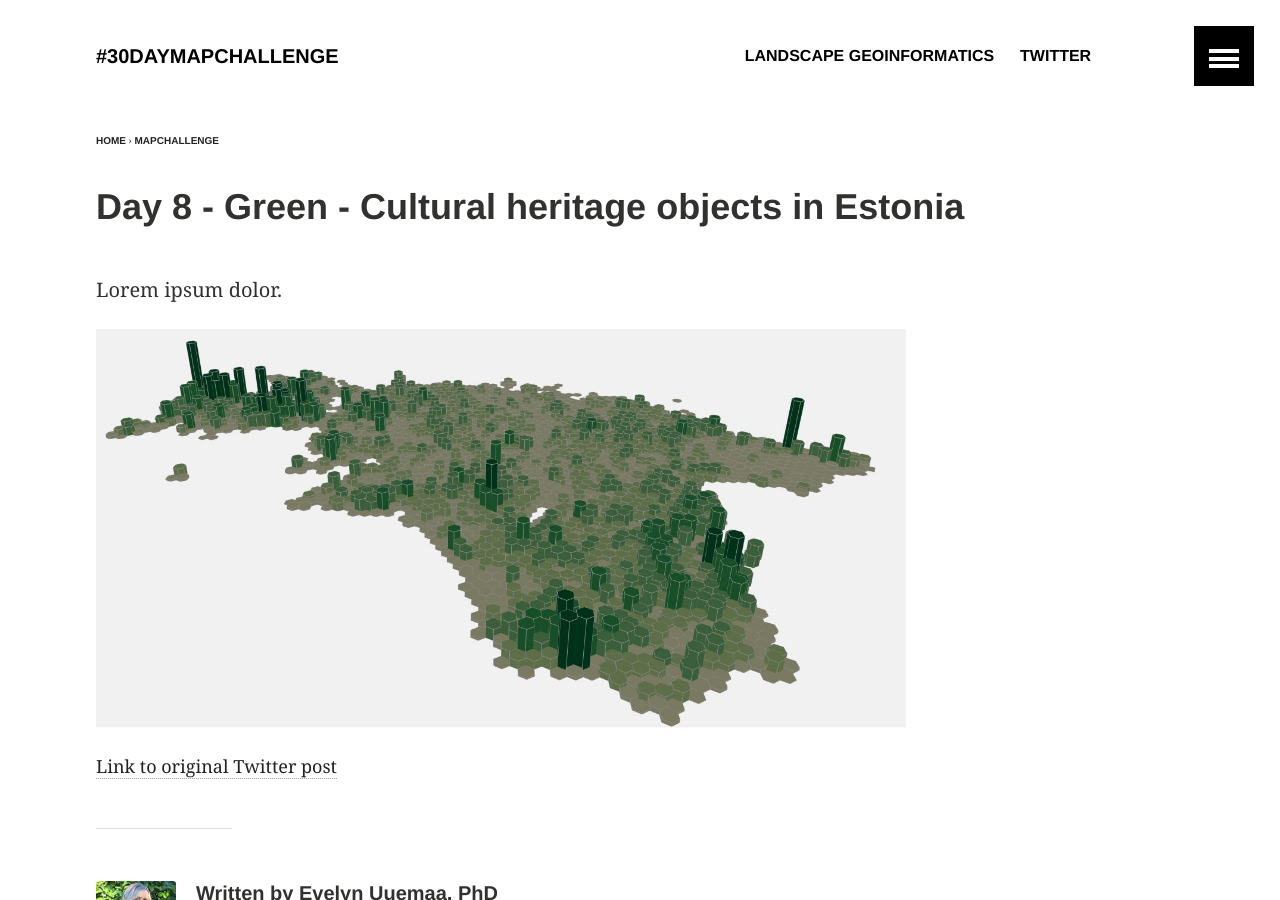
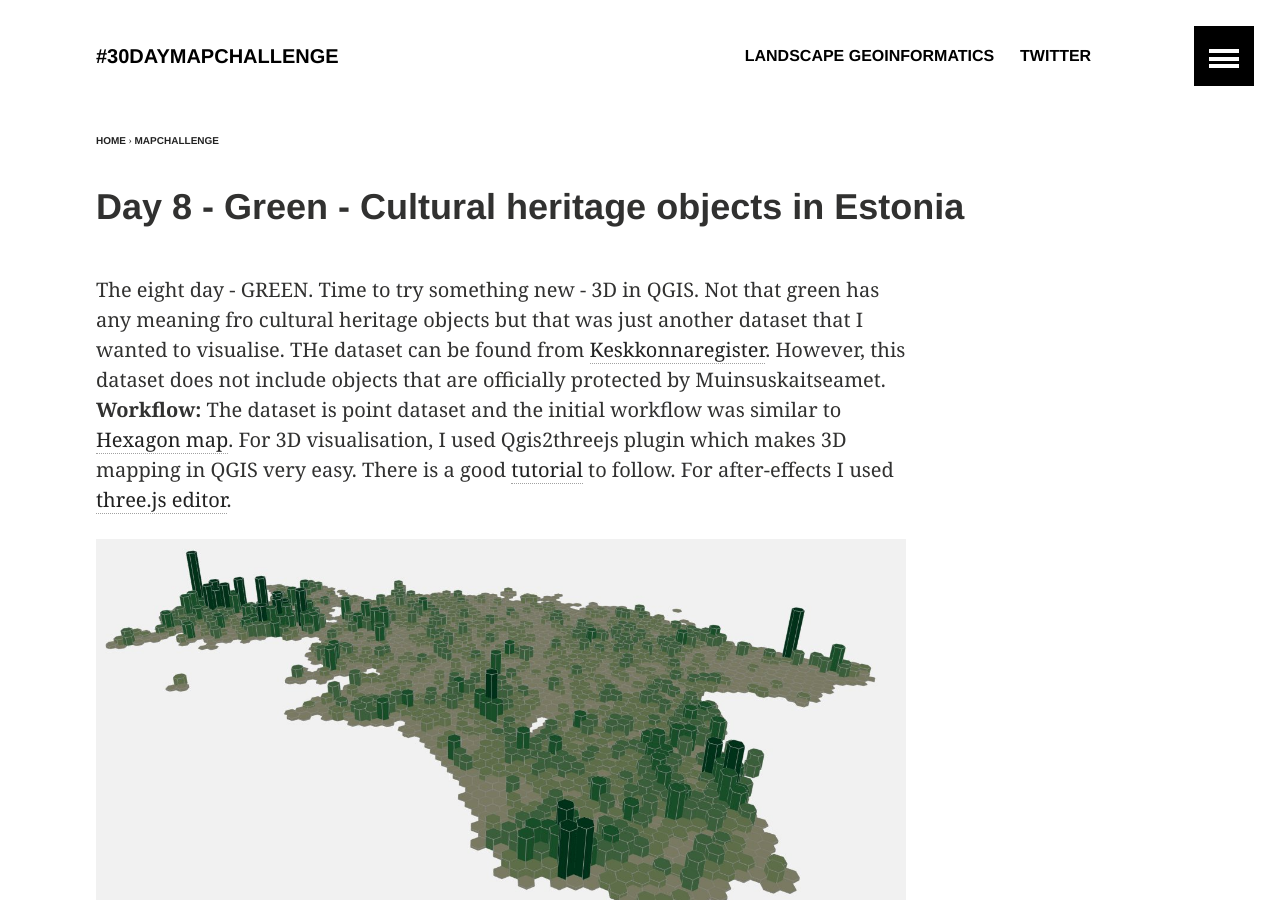
Before and after one commit to kevelyn1/30DayMapChallenge2019, a Jekyll site: the page built from _posts/mapchallenge/2019-11-8-day-8.md, in a window 1280 px wide and 900 px high. Built offline with Jekyll 4.4.1, drawn with Linux system fonts in a browser that asks for light colours.

Commit message:
Update 2019-11-8-day-8.md

```diff
--- a/_posts/mapchallenge/2019-11-8-day-8.md
+++ b/_posts/mapchallenge/2019-11-8-day-8.md
@@ -7,8 +7,9 @@ image:
   teaser: cultural-heritage-objects.jpg
 ---
 
-Lorem ipsum dolor.
+The eight day - GREEN. Time to try something new - 3D in QGIS. Not that green has any meaning fro cultural heritage objects but that was just another dataset that I wanted to visualise. THe dataset can be found from [Keskkonnaregister](http://register.keskkonnainfo.ee/). However, this dataset does not include objects that are officially protected by Muinsuskaitseamet.
+**Workflow:** The dataset is point dataset and the initial workflow was similar to [Hexagon map](https://kevelyn1.github.io/30DayMapChallenge2019/mapchallenge/day-4/). For 3D visualisation, I used Qgis2threejs plugin which makes 3D mapping in QGIS very easy. There is a good [tutorial](https://qgis2threejs.readthedocs.io/en/docs/Tutorial.html) to follow. For after-effects I used [three.js editor](https://threejs.org/editor/).
 
 ![image of day 8 post](../../images/cultural-heritage-objects.jpg)
 
-[Link to original Twitter post](https://twitter.com/evelynuuemaa/status/8)
+[Link to original Twitter post](https://twitter.com/evelynuuemaa/status/1193037771377643520)
```
